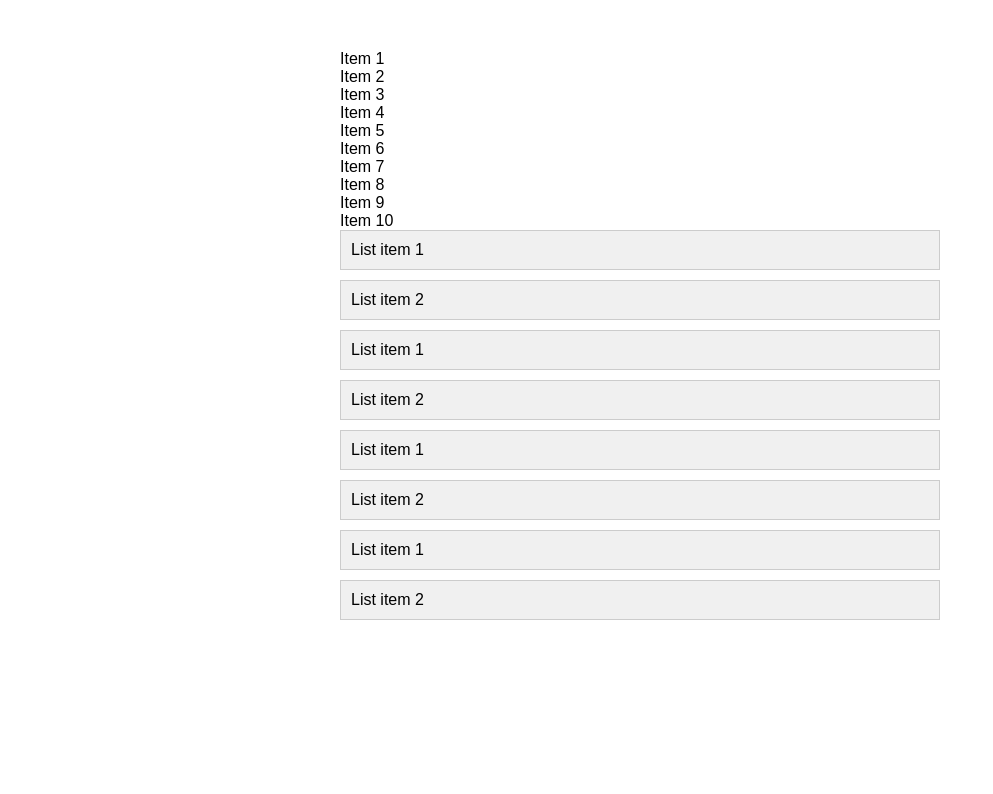
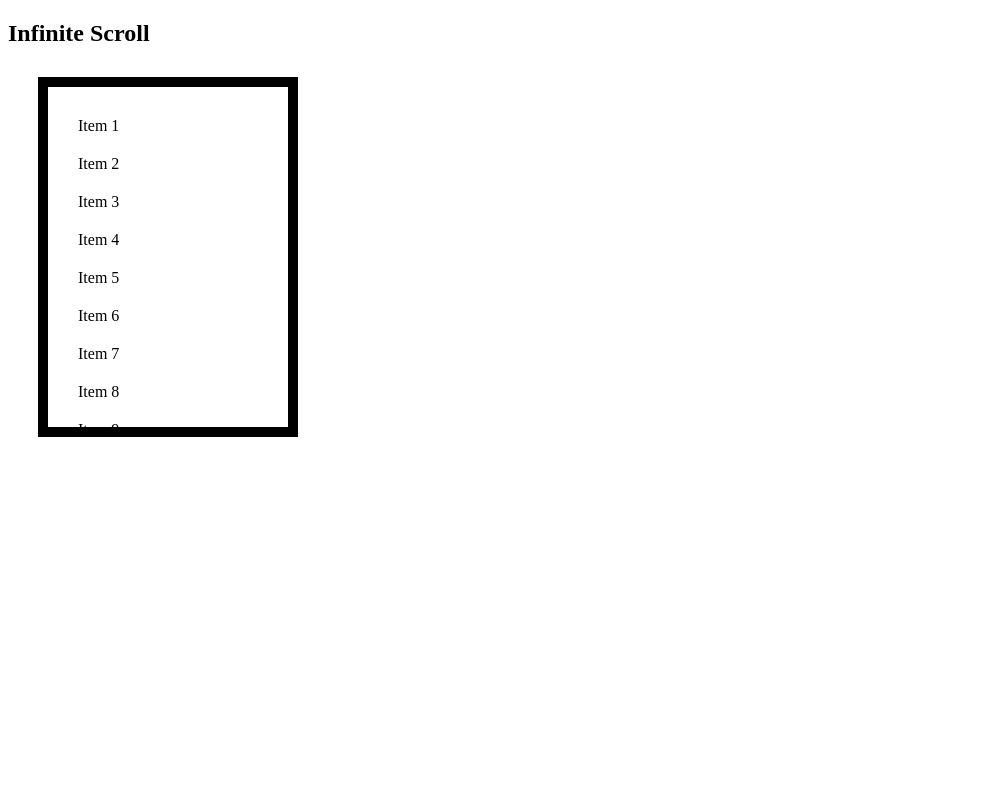
Before and after one commit to acciojob/infinite-scroll-warishshahbaz, a website: page main.html in a window 1280 px wide. Shown: the whole page, without its empty margins (0-993 px from the left). Drawn offline with Linux system fonts and the light colour scheme.

Commit message:
created a submission

```diff
--- a/main.html
+++ b/main.html
@@ -1,18 +1,19 @@
 <!DOCTYPE html>
 <html lang="en">
   <head>
-<meta charset="UTF-8">
-<meta name="viewport" content="width=device-width, initial-scale=1.0">
-<title>Dynamic List</title>
-<link rel="stylesheet" href="styles.css">
+    <meta charset="UTF-8" />
+    <meta http-equiv="X-UA-Compatible" content="IE=edge" />
+    <meta name="viewport" content="width=device-width, initial-scale=1.0" />
+    <link rel="stylesheet" href="./styles.css" type="text/css" />
+
+    <title>Document</title>
   </head>
   <body>
-
-<div class="container">
-  <ol class="list">
+    <h2>Infinite Scroll</h2>
+    <main>
+      <ol class="infi-list">
 		  <li>Item 1</li>
 		   <li>Item 2</li>
-
 		   <li>Item 3</li>
 		   <li>Item 4</li>
 		   <li>Item 5</li>
@@ -21,10 +22,8 @@
 		   <li>Item 8</li>
 		   <li>Item 9</li>
 		   <li>Item 10</li>
-
 	  </ol>
-</div>
-
-<script src="script.js"></script>
+    </main>
+    <script src="./script.js"></script>
   </body>
 </html>
--- a/script.js
+++ b/script.js
@@ -1,5 +1,5 @@
 document.addEventListener('DOMContentLoaded', function() {
-  const list = document.querySelector('.list');
+  const list = document.querySelector('.infi-list');
 
   // Function to add list items
   function addListItems(count) {
--- a/styles.css
+++ b/styles.css
@@ -1,21 +1,16 @@
-body {
-  margin: 0;
-  font-family: Arial, sans-serif;
+.infi-list {
+  width: 200px;
+  height: 300px;
+  overflow: auto;
+
+  margin: 30px;
+  padding: 20px;
+  border: 10px solid black;
 }
-
-.container {
-  max-width: 600px;
-  margin: 50px auto;
+li {
+  padding: 10px;
+  list-style-type: none;
 }
-
-.list {
-  list-style: none;
-  padding: 0;
+li:hover {
+  background: #ccc;
 }
-
-.list-item {
-  background-color: #f0f0f0;
-  border: 1px solid #ccc;
-  margin-bottom: 10px;
-  padding: 10px;
-}
```
Lines whose indentation alone changed are shown as unchanged.
